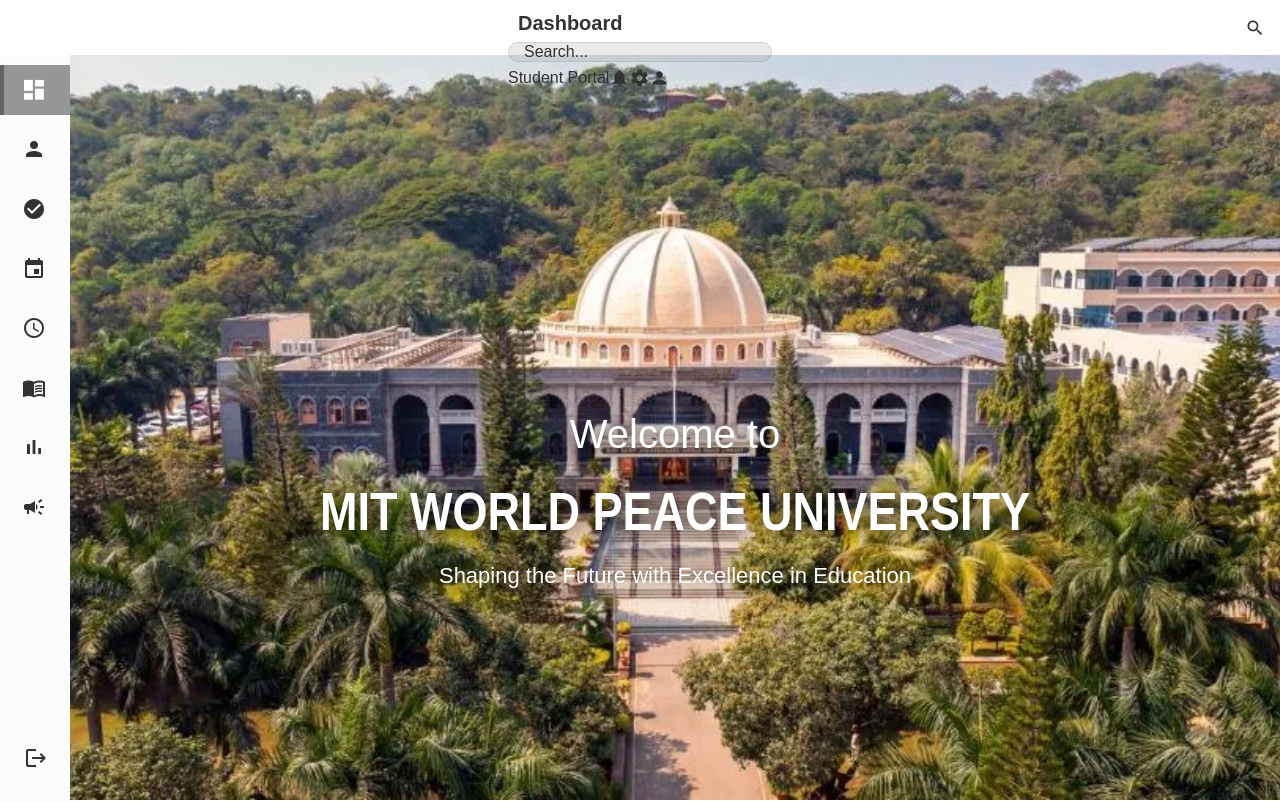
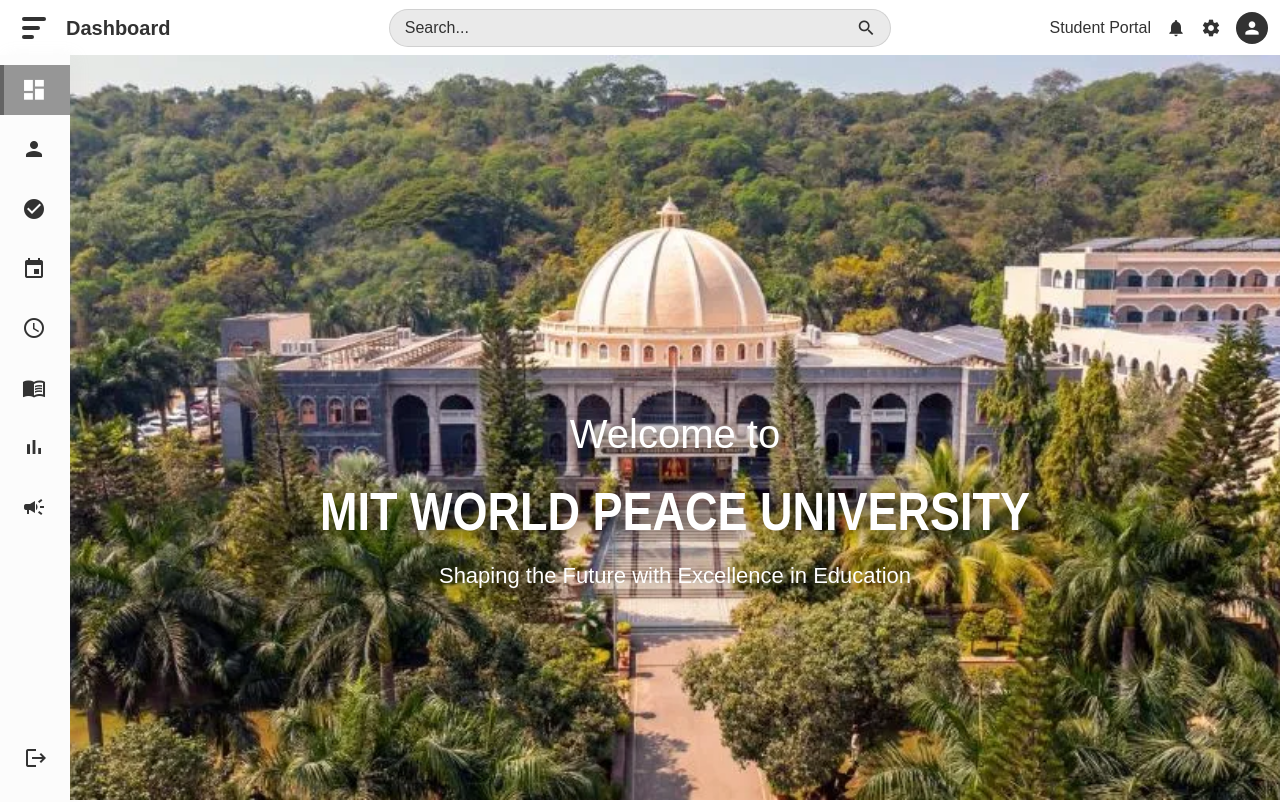
Before and after one commit to piyush-kokane/University-erp, a React (Vite) app: page / in a window 1280 px wide. Shown: the top 802 px of the page. Built offline with nearby package versions, Linux system fonts and the light colour scheme.

Commit message:
Navbar final update

```diff
--- a/src/Components/L_Navigation.tsx
+++ b/src/Components/L_Navigation.tsx
@@ -1,11 +1,17 @@
-import { useState } from "react";
+import { useEffect, useState } from "react";
 import { useNavigate, useLocation } from "react-router-dom";
 import "./Navigation/Navigation.css";
 import Settings from "./Settings/Settings";
 import Notifications from "./Notifications/Notifications";
 import Profile from "./Profile/Profile";
 
-function L_Navigation() {
+
+
+function L_Navigation() { // This ensures activemenuItem is "Dashboard" if not provided.
+  const isLoggedIn = localStorage.getItem("loggedIn") === "true";
+
+  const Profilepic="/User_Data/Profile.jpg";
+
   const menuItems = [
     { name: "Dashboard", icon: "dashboard", path: "/dashboard" },
     { name: "Profile", icon: "person", path: "/profile" },
@@ -17,9 +23,24 @@
     { name: "Circulars", icon: "campaign", path: "/circulars" },
   ];
 
+  // Check for windows resize and set isSmallScreen accordingly, no practical use, for better performance remove useEffect
+  const [isSmallScreen, setIsSmallScreen] = useState(window.innerWidth <= 600);
+  useEffect(() => {
+    function handleResize() {
+        setIsSmallScreen(window.innerWidth <= 600);
+    }
+
+    window.addEventListener("resize", handleResize); // Listen for resize
+    return () => window.removeEventListener("resize", handleResize); // Cleanup on unmount
+  }, []);
+
+
+  const [Searchbar, setSearchbar] = useState(false); // if isSmallScreen hide searchbar by defauly
+  const enableSearchbar  = () => setSearchbar(true);
+  const disableSearchbar  = () => setSearchbar(false);
 
   const [profileOpen, setProfileOpen] = useState(false);
-  const toggleProfile = () => setProfileOpen(true);
+  const toggleProfile  = () => setProfileOpen(true);
 
   const [notificationsOpen, setNotificationsOpen] = useState(false);
   const toggleNotifications = () => setNotificationsOpen(true);
@@ -38,16 +59,28 @@
   const navigate = useNavigate();
   const location = useLocation();
 
+
+  // if page url changes due to redirect, set actve menue item to accordingly
+  useEffect(() => {
+    menuItems.forEach(item => {
+      if(location.pathname === item.path)
+        setActiveMenuItem(item.name);
+    });
+  }, [location.pathname]); // Runs only when location.pathname changes
+
+
   function handleLogout(){
     console.log("Logging out...");
     localStorage.setItem("loggedIn", "false"); // Set loggedIn to false
     navigate("/login", { state: { from: location.pathname } }) // navigate to login page & set state.from to url of current page
   }
 
+
   function handleMenuClick(itemName: string, itemPath: string){
     setActiveMenuItem(itemName); // Update active tab
     navigate(itemPath); // Navigate to the page
   };
+
 
   return (
     <>
@@ -65,9 +98,10 @@
 
       {/* Navbar */}
       <div className="Nav-Bar">
-        <div className="navbar-container">
-          {/* Left column (30%) */}
-          <div className="navbar-left">
+        {(!Searchbar || !isSmallScreen) &&
+          <>
+            {/* Left container */}
+            <div className="navbar-left-container">
               <button className="menu-btn" onClick={toggleSidebar}>
                 <div className="menu-line"></div>
                 <div className="menu-line"></div>
@@ -76,9 +110,23 @@
               <h1 className="navbar-title">{activeMenuItem}</h1>
             </div>
 
-          {/* Middle column (40%) */}
-          <div className="navbar-middle">
-            <form className="search-container">
+            {/* Right container */}
+            <div className="navbar-right-container">
+              <span className="navbar-link" onClick={() =>navigate("/dashboard")}>Student Portal</span>
+              {isSmallScreen && <span className="material-icons navbar-search-btn" onClick={enableSearchbar}>search</span>}
+              <span className="material-icons navbar-btn" onClick={toggleNotifications}>notifications</span>
+              <span className="material-icons navbar-btn" onClick={toggleSettings}>settings</span>
+              { isLoggedIn
+              ? <img className="navbar-profile-btn" src={Profilepic} onClick={toggleProfile}/>
+              : <span className="material-icons navbar-login-btn" onClick={() =>navigate("/login", { state: { from: location.pathname } })}>person</span>
+              }
+            </div>
+          </>
+        }
+
+        {/* Search container */}
+        {(Searchbar || !isSmallScreen) &&
+          <form className="navbar-search-container">
             <input
               type="text"
               placeholder="Search..."
@@ -88,20 +136,11 @@
             />
 
             {searchValue
-                ? <span className="material-icons search-clear-btn" onClick={clearSearch}>close</span> // if searchValue = true then show clear button
+              ? <span className="material-icons search-clear-btn" onClick={() => {clearSearch(), disableSearchbar()}}>close</span> // if searchValue = true then show clear button
               : <span className="material-icons search-icon">search</span> // else show search icon
             }
           </form>
-          </div>
-
-          {/* Right column (30%) */}
-          <div className="navbar-right">
-            <span className="navbar-link" onClick={() =>navigate("/login")}>Student Portal</span>
-            <span className="material-icons navbar-btn" onClick={toggleNotifications}>notifications</span>
-            <span className="material-icons navbar-btn" onClick={toggleSettings}>settings</span>
-            <span className="material-icons profile-btn" onClick={toggleProfile}>person</span>
-          </div>
-        </div>
+        }
       </div>
 
       {/* Sidebar */}
--- a/src/Components/Navigation/Navigation.css
+++ b/src/Components/Navigation/Navigation.css
@@ -131,12 +131,22 @@
     position: absolute;
     right: 12px;
     display: flex;
-    justify-content: flex-end;
     align-items: center;
     gap: 15px
 }
 
 .navbar-profile-btn {
+    background: var(--navbar-text-color);
+    object-fit: cover;
+    padding: 2px;
+    border-radius: 50%;
+    cursor: pointer;
+    width: 35px;
+    height: 35px;
+    margin: 0px;
+}
+
+.navbar-login-btn {
     background: var(--navbar-text-color);
     color: var(--navbar-color);
     padding: 6px;
--- a/src/Components/Navigation/Navigation.tsx
+++ b/src/Components/Navigation/Navigation.tsx
@@ -8,6 +8,10 @@
 
 
 function Navigation() { // This ensures activemenuItem is "Dashboard" if not provided.
+  const isLoggedIn = localStorage.getItem("loggedIn") === "true";
+
+  const Profilepic="/User_Data/Profile.jpg";
+
   const menuItems = [
     { name: "Dashboard", icon: "dashboard", path: "/dashboard" },
     { name: "Profile", icon: "person", path: "/profile" },
@@ -112,7 +116,10 @@
               {isSmallScreen && <span className="material-icons navbar-search-btn" onClick={enableSearchbar}>search</span>}
               <span className="material-icons navbar-btn" onClick={toggleNotifications}>notifications</span>
               <span className="material-icons navbar-btn" onClick={toggleSettings}>settings</span>
-              <span className="material-icons navbar-profile-btn" onClick={toggleProfile}>person</span>
+              { isLoggedIn
+              ? <img className="navbar-profile-btn" src={Profilepic} onClick={toggleProfile}/>
+              : <span className="material-icons navbar-login-btn" onClick={() =>navigate("/login", { state: { from: location.pathname } })}>person</span>
+              }
             </div>
           </>
         }
```
Lines whose indentation alone changed are shown as unchanged.
